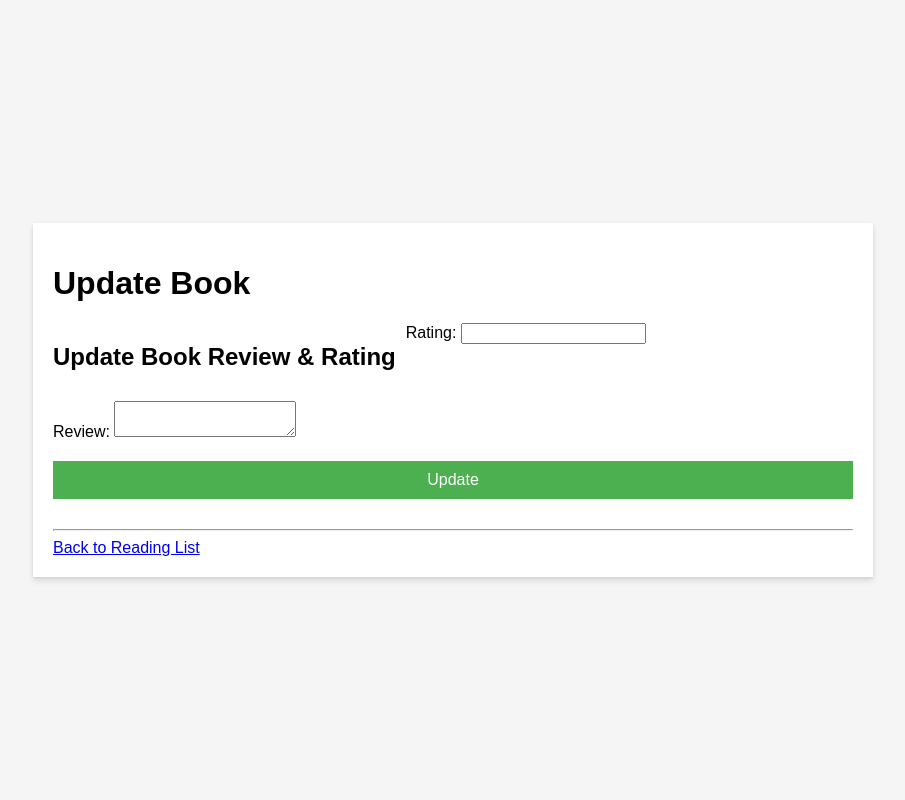
After one commit to itguy22/Ryans-Reading-List, a Flask app: template templates/update.html in a window 1280 px wide. The commit adds this page. Shown: the whole page, without its empty margins (187-1092 px from the left). Run offline with Flask 3, Linux system fonts and the light colour scheme; the template is opened without the code that fills it, so the values that code supplies are empty.

Commit message:
Fixed update function

```diff
--- a/app.py
+++ b/app.py
@@ -1,4 +1,3 @@
-# What's wrong with my code? I'm getting an error when I try to add a book to the reading list. The error is RunTime Error: The session is unavailable because no secret key was set. Set the secret_key on the application to something unique and secret.
 import os
 from flask import render_template, request, redirect, url_for, flash
 import requests
@@ -64,30 +63,37 @@ def add_book():
 
 @app.route('/add_searched_book', methods=['POST'])
 def add_searched_book():
-    print(request.form)
-    book_id = request.form.get('book_id')
     title = request.form['title']
     authors = request.form['authors']
-    rating = request.form['rating']
-    review = request.form['review']
-    # Fetch book details and save it to your database or storage
-    # ...
-    return redirect(url_for('reading_list'))
+    # Use a default value if not provided
+    rating = request.form.get('rating', 0)
+    # Use a default value if not provided
+    review = request.form.get('review', '')
+
+    new_book = Book(title=title, authors=authors, rating=rating, review=review)
+    db.session.add(new_book)
+    db.session.commit()
+
+    flash('Book added to the reading list.', 'success')
+    return redirect(url_for('index'))
 
 
 @app.route('/update/<int:book_id>', methods=['POST'])
 def update_book(book_id):
     book = Book.query.get_or_404(book_id)
 
-    book.title = request.form['title']
-    book.authors = request.form['authors']
     book.rating = request.form['rating']
     book.review = request.form['review']
-
     db.session.commit()
 
     flash('Book updated successfully.', 'success')
     return redirect(url_for('index'))
+
+
+@app.route('/update_page/<int:book_id>', methods=['GET'])
+def update_page(book_id):
+    book = Book.query.get_or_404(book_id)
+    return render_template('update.html', book=book)
 
 
 @app.route('/delete/<int:book_id>')
--- /dev/null
+++ b/templates/update.html
@@ -0,0 +1,36 @@
+<!DOCTYPE html>
+<html lang="en">
+
+<head>
+    <meta charset="UTF-8">
+    <meta name="viewport" content="width=device-width, initial-scale=1.0">
+    <title>Update Book</title>
+    <link rel="stylesheet" href="{{ url_for('static', filename='styles.css') }}">
+</head>
+
+<body>
+    <div class="container">
+        <h1>Update Book</h1>
+        <form method="POST" action="{{ url_for('update_book', book_id=book.id) }}">
+            {% block content %}
+            <h2>Update Book Review & Rating</h2>
+            <form method="POST" action="{{ url_for('update_book', book_id=book.id) }}">
+                <div class="form-group">
+                    <label for="rating">Rating:</label>
+                    <input type="number" id="rating" name="rating" value="{{ book.rating }}" required
+                        class="form-control">
+                </div>
+                <div class="form-group">
+                    <label for="review">Review:</label>
+                    <textarea id="review" name="review" class="form-control" required>{{ book.review }}</textarea>
+                </div>
+                <button type="submit" class="btn btn-primary">Update</button>
+            </form>
+            {% endblock %}
+        </form>
+        <hr>
+        <a href="{{ url_for('index') }}" class="btn btn-secondary">Back to Reading List</a>
+    </div>
+</body>
+
+</html>
```
Also changed, not shown: templates/index.html (+6 -10 lines).
